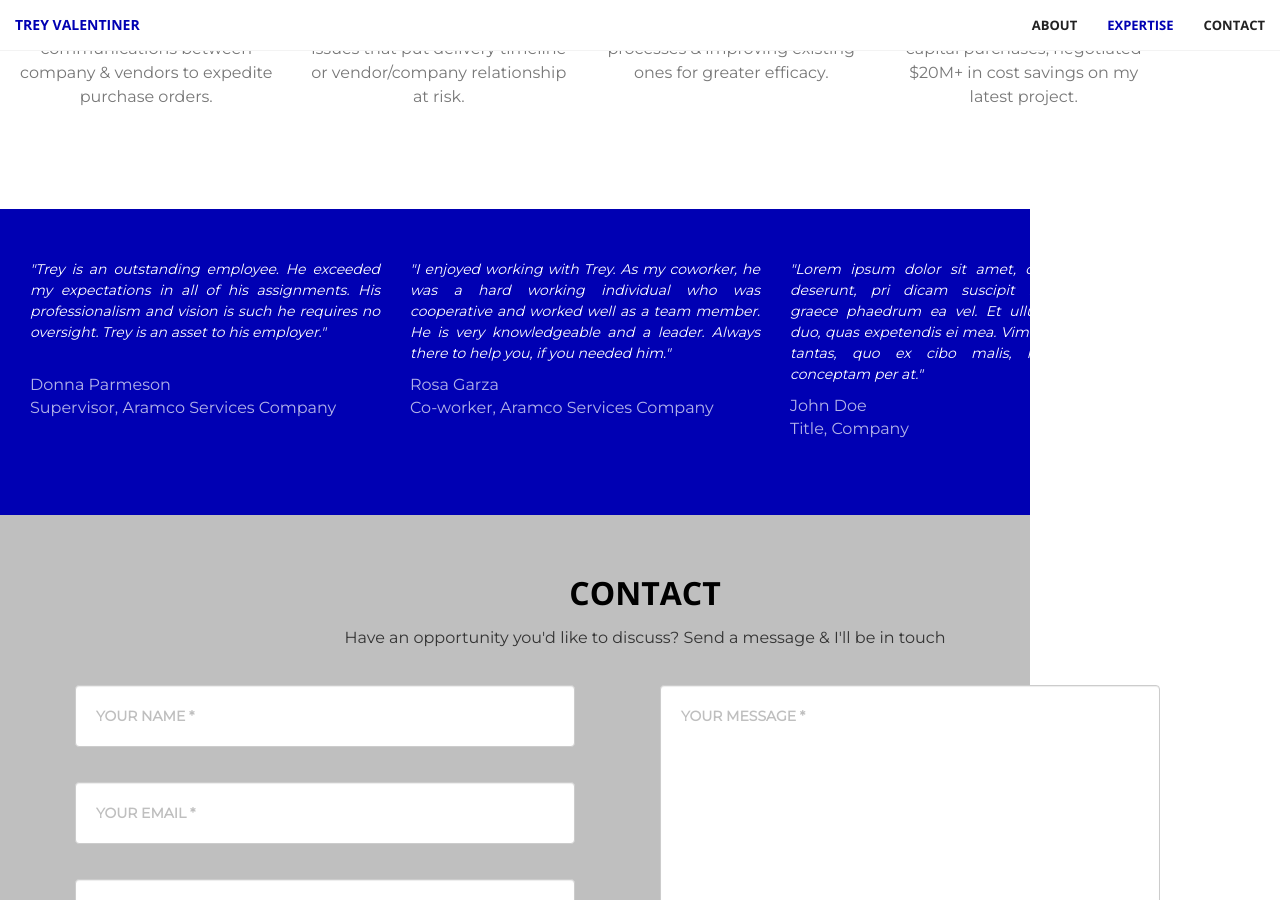
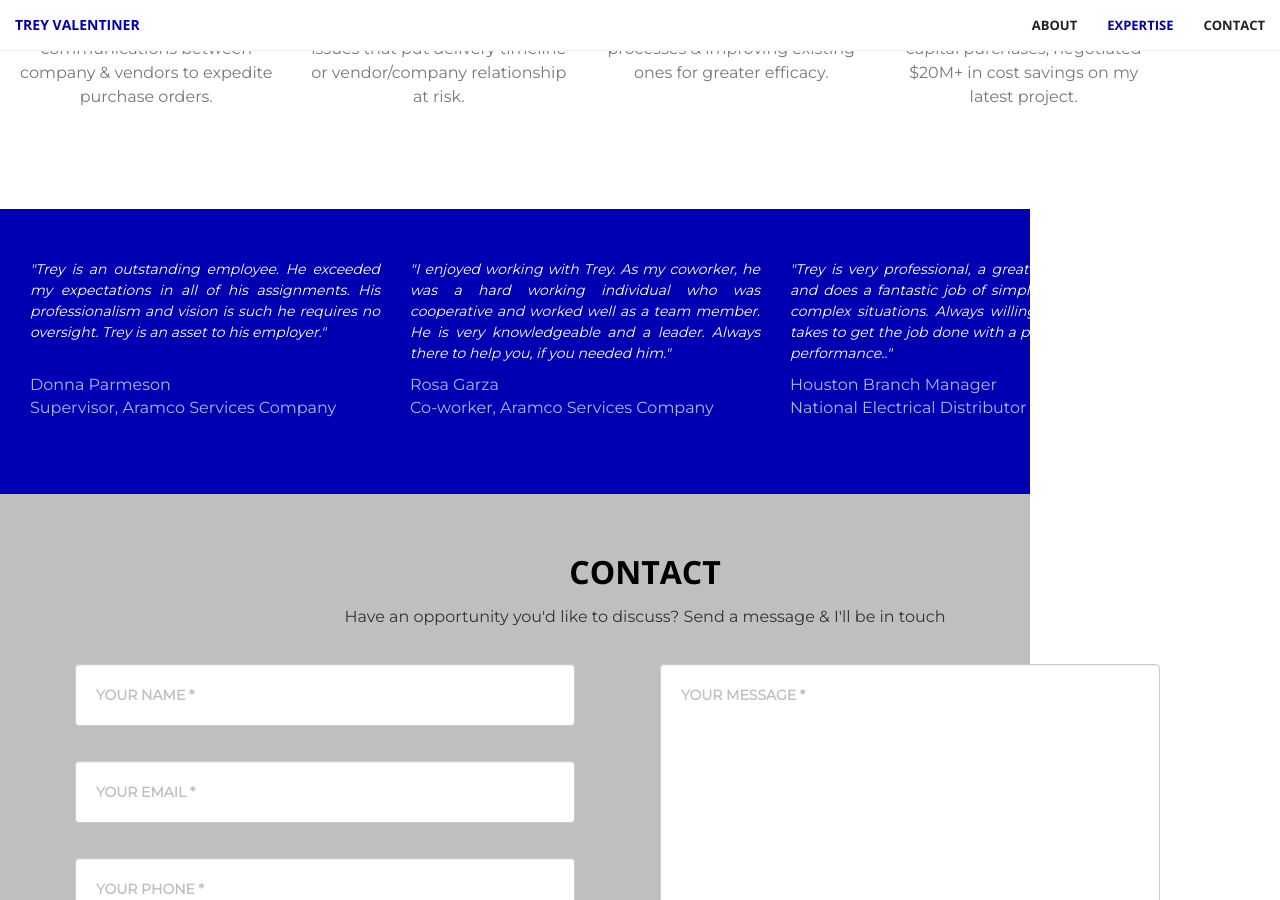
Before and after one commit to emmvalenti/emmvalenti.github.io, a Jekyll site: the page VAL_site-copy/index.html, which Jekyll copies as it is, in a window 1280 px wide and 900 px high, scrolled down 1721 px. Built offline with Jekyll 4.4.1, drawn with Linux system fonts in a browser that asks for light colours; nearby versions of some CDN libraries.

Commit message:
add 3rd testimonial

```diff
--- a/VAL_site-copy/index.html
+++ b/VAL_site-copy/index.html
@@ -152,9 +152,9 @@
                     <span class="title text-faded">Co-worker, Aramco Services Company</span>
                 </div>
                 <div class="col-md-4">
-                    <p class="quote">"Lorem ipsum dolor sit amet, cu mei dolores deserunt, pri dicam suscipit mandamus id, graece phaedrum ea vel. Et ullum nihil soluta duo, quas expetendis ei mea. Vim ad lorem simul tantas, quo ex cibo malis, latine invidunt conceptam per at."</p>
-                    <span class="name text-faded">John Doe</span><br>
-                    <span class="title text-faded">Title, Company</span>
+                    <p class="quote">"Trey is very professional, a great communicator and does a fantastic job of simplifying the most complex situations.  Always willing to do what it takes to get the job done with a premium level of performance.."</p>
+                    <span class="name text-faded">Houston Branch Manager</span><br>
+                    <span class="title text-faded">National Electrical Distributor</span>
                 </div>
             </div>
         </div>
```
